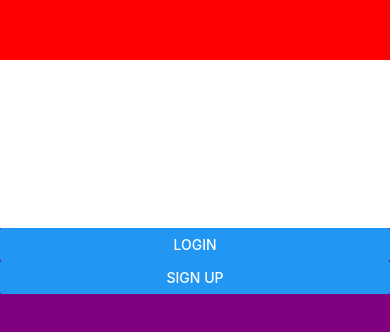
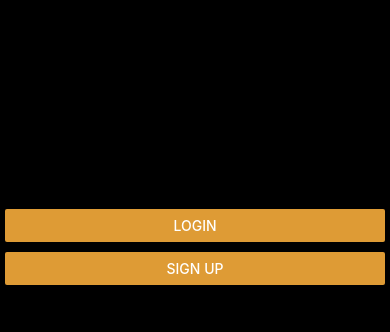
Before and after one commit to alexandratcrane/TeamUpRN, a React Native app: screen / in a window 390 px wide. Shown: the part 278-610 px from the top of the page. Built offline with nearby package versions, Linux system fonts and the light colour scheme; what react-native would draw is missing.

Commit message:
finished home page

```diff
--- a/HomePage.js
+++ b/HomePage.js
@@ -12,8 +12,11 @@ const styles = StyleSheet.create({
         // height: 50,
         // display: "flex",
     },
-
+    // css style for divs that change buttons size/where it is. react native is confusing
     buttons: {
+        // flex: 1,
+        padding: 5,
+        minHeight: 15,
 
     },
 
@@ -21,15 +24,19 @@ const styles = StyleSheet.create({
 
 const HomePage = () => {
     return (
-        <View style={{ flex: 1, }}>
-            <View style={{ flex: 2, backgroundColor: 'red', }}>
+        <View style={{ flex: 1, backgroundColor: 'black', }}>
+            <View style={{ flex: 3, }}>
 
                 <Image style={styles.logo} source={require("TeamUpRN/src/images/csgo.png")} />
             </View>
             <View style={{ flex: 1, }}></View>
-            <View style={{ flex: 2, backgroundColor: 'purple', display: 'flex', }}>
-                <Button style={{ width: 500, height: 200, }} title="Login" />
-                <Button style={styles.buttons} title="Sign Up" />
+            <View style={{ flex: 3, display: 'flex', }}>
+                <View style={styles.buttons}>
+                    <Button color="#DE9B35" style={{ width: 500, height: 200, }} title="Login" />
+                </View>
+                <View style={styles.buttons}>
+                    <Button color="#DE9B35" style={styles.buttons} title="Sign Up" />
+                </View>
             </View>
         </View >
 
```
